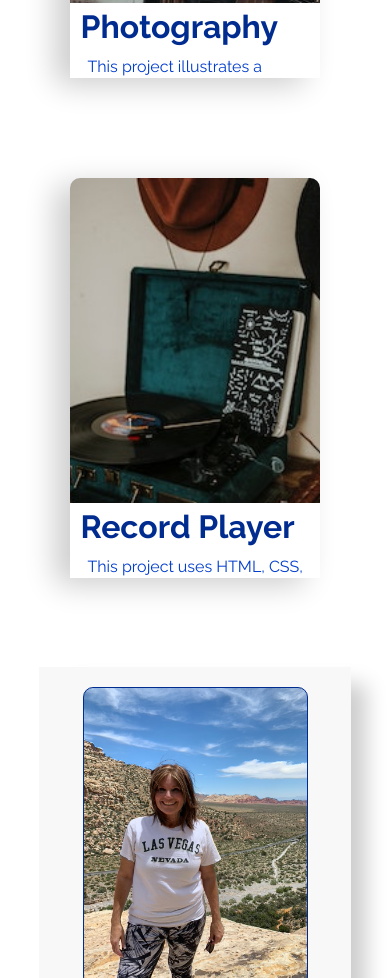
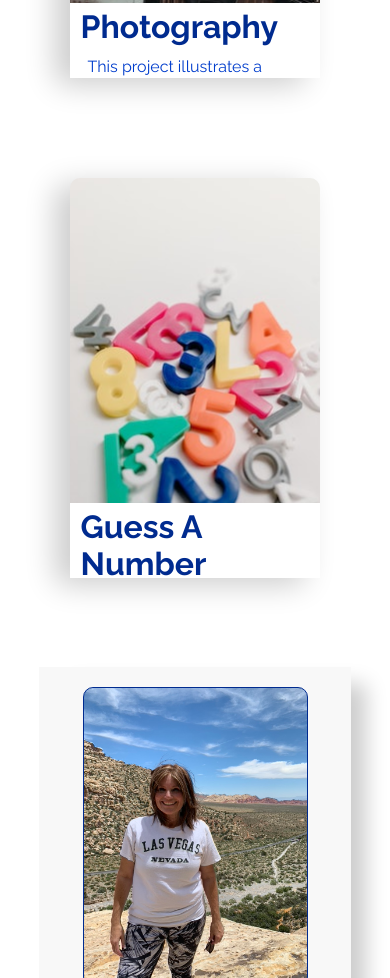
Before and after one commit to MelissaWeb/portfoliosite, a plain HTML site: page index.html in a window 390 px wide. Shown: the part 1831-2809 px from the top of the page. Drawn offline with Linux system fonts and the light colour scheme; a web font is replaced by a local one.

Commit message:
added guess a number project

```diff
--- a/index.html
+++ b/index.html
@@ -105,14 +105,14 @@
                     </div>
 
                     <div class="project-item">
-                        <div class="recordplayer-project">
+                        <div class="guessnumber-project">
                             <div class="text-container">
-                                <a href="./recordplayer/index.html"><h2 class="name">Record Player</h2></a>
+                                <a href="./guessnumber/index.html"><h2 class="name">Guess A Number</h2></a>
                                 <div class="content">
-                                   <p>This project uses HTML, CSS, and JavaScript to create a functional vintage record player with fun colors.</p>
+                                   <p>This project uses HTML, CSS, and JavaScript to create a fun Number Guessing Game.</p>
                                 </div>
-                                <button class="button-record">
-                                    <a href="./recordplayer/index.html">
+                                <button class="button-guessnumber">
+                                    <a href="./guessnumber/index.html">
                                         <h3>View Project</h3>
                                     </a>
                                 </button>
--- a/resources/styles.css
+++ b/resources/styles.css
@@ -177,7 +177,7 @@ li a {
     background-position: center;
 }
 
-.recordplayer-project {
+.guessnumber-project {
     width: 400px;
     height: 400px;
     background: #fff;
@@ -185,7 +185,7 @@ li a {
     box-shadow: -15px 7px 30px rgba(0, 0, 0, 0.2);
     border-radius: 10px;
     margin: 50px;
-    background-image: url(./images/recordplayer.jpg);
+    background-image: url(./images/copyguessnumber.jpg);
     background-size: cover;
     background-position: center;
 }
@@ -237,7 +237,7 @@ li a {
     margin-left: 5px;
 }
 
-.button-record {
+.button-guessnumber {
     border: 3px solid var(--blue-text);
     width: 160px;
     box-shadow: -15px 7px 30px rgba(0, 0, 0, 0.2);
@@ -393,7 +393,7 @@ li a {
         margin: 0 10px 0 3px;
     }
 
-    .button-record {
+    .button-guessnumber {
         border: 3px solid var(--blue-text);
         width: 160px;
         box-shadow: -15px 7px 30px rgba(0, 0, 0, 0.2);
@@ -401,7 +401,7 @@ li a {
         margin: 0 10px 0 3px;
     }
 
-    .recordplayer-project {
+    .guessnumber-project {
         width: 250px;
         height: 400px;
         background: #fff;
@@ -409,7 +409,7 @@ li a {
         box-shadow: -15px 7px 30px rgba(0, 0, 0, 0.2);
         border-radius: 10px;
         margin: 50px;
-        background-image: url(./images/recordplayer.jpg);
+        background-image: url(./images/copyguessnumber.jpg);
         background-size: cover;
         background-position: center;
     }
```
Also changed, not shown: resources/images/copyguessnumber.jpg (added), resources/images/recordplayer.jpg (deleted).
